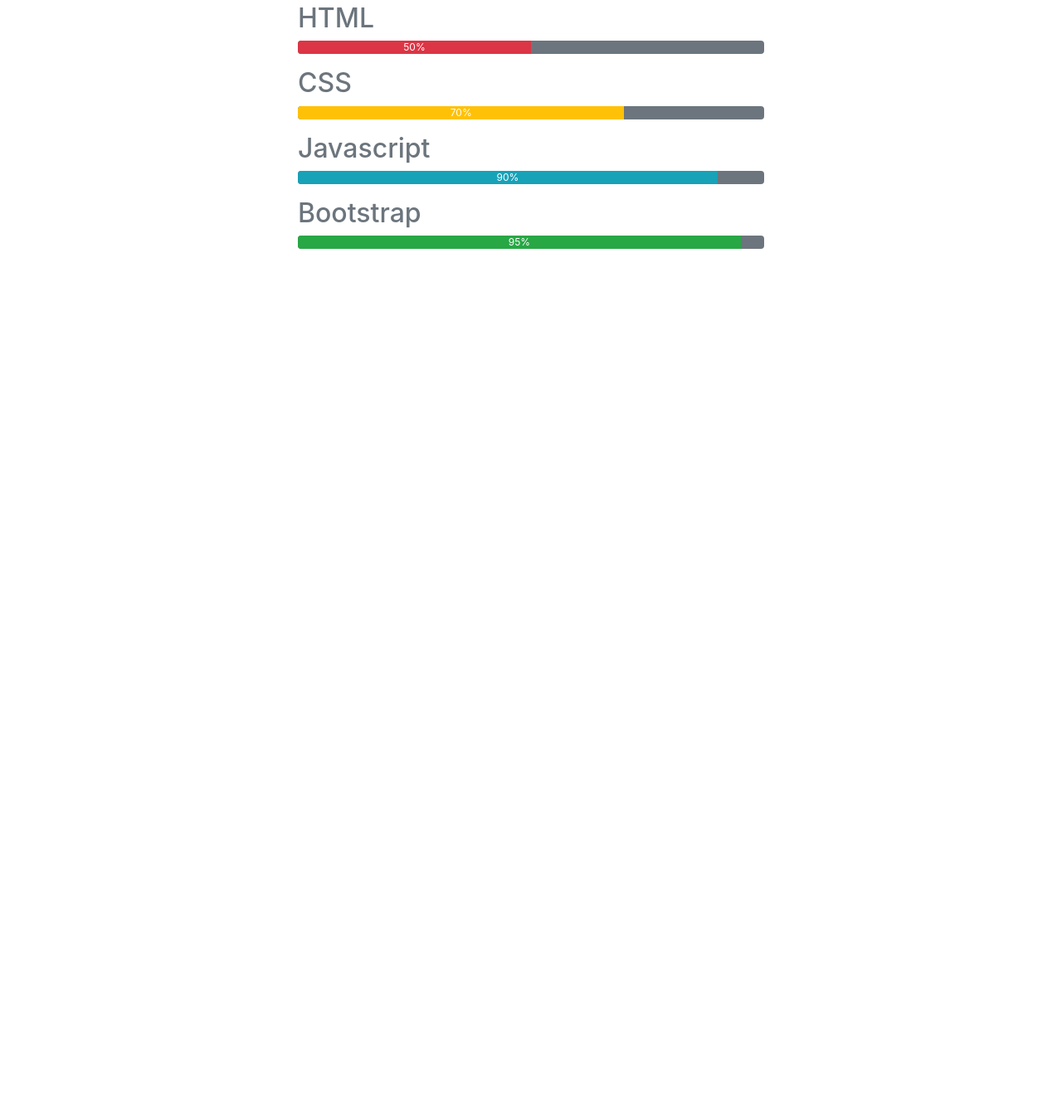
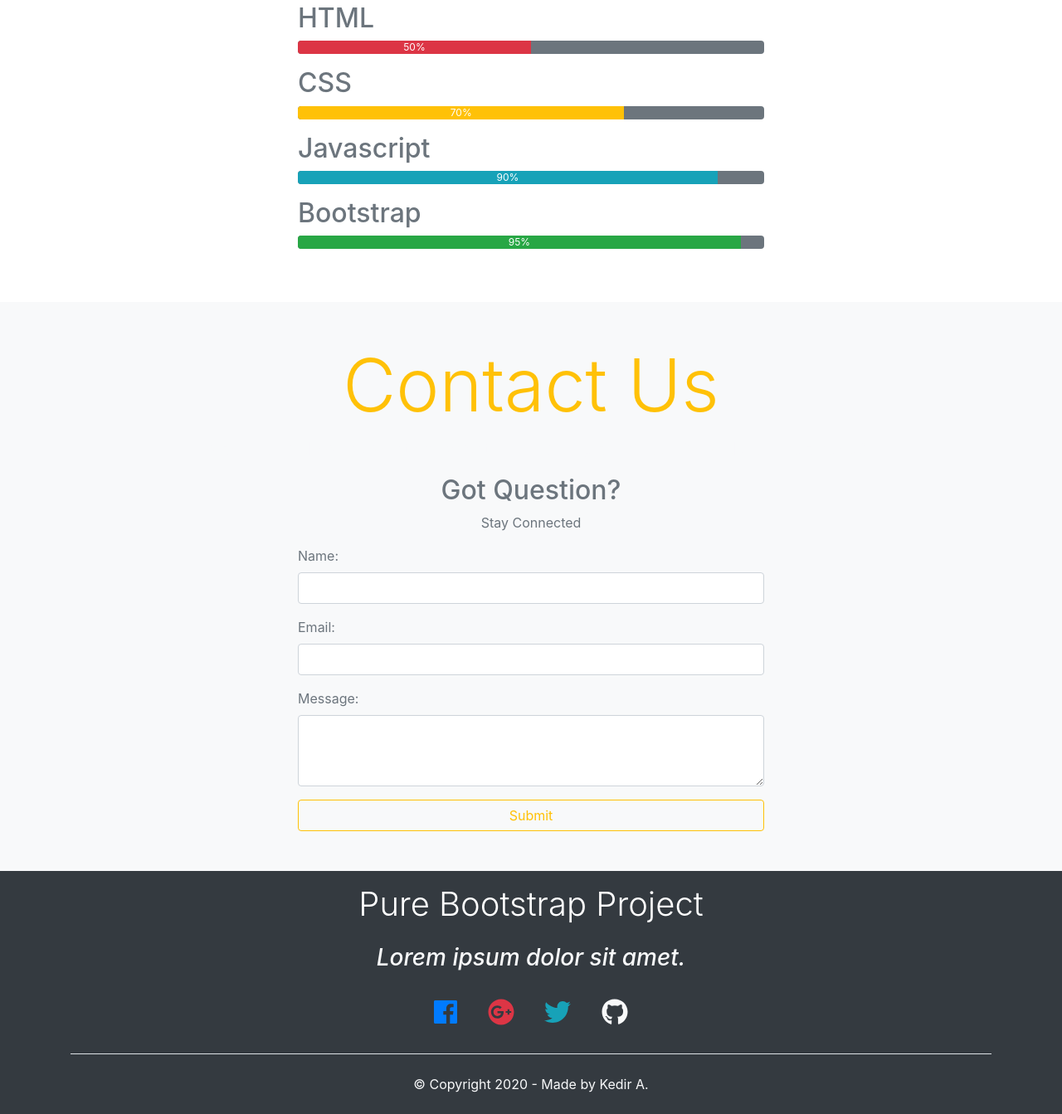
Before and after one commit to keddo/PureBootstrap, a plain HTML site: page index.html in a window 1280 px wide. Shown: the part 2948-4291 px from the top of the page at 83% size. Before the commit the page ends 3312 px from the top, so only its background shows below. Drawn offline with nearby package versions, Linux system fonts and the light colour scheme.

Commit message:
Contact form and footer added

```diff
--- a/index.html
+++ b/index.html
@@ -259,6 +259,64 @@
            </div>
        </section>
     <!-- End of Progress -->
+    <!-- contact -->
+    <section class="p-5 bg-light">
+      <div class="container-fluid">
+         <!-- title -->
+         <div class="col text-center mb-3">
+          <h1 class="text-warning display-2">Contact Us</h1>
+          <p class="lead text-light">Lorem ipsum dolor, sit amet consectetur adipisicing elit. Suscipit blanditiis itaque quod?</p>
+        </div>
+        <!-- end of title -->
+       <div class="row justify-content-center">
+         <div class="col-lg-6 col-md-8 col-sm-10">
+           <div class="text-center text-secondary">
+             <h2>Got Question?</h2>
+             <p>Stay Connected</p>
+           </div>
+           <form class="text-muted">
+             <div class="form-group">
+               <label for="name">Name:</label>
+               <input type="text" class="form-control" id="name">
+             </div>
+             <div class="form-group">
+               <label for="email">Email:</label>
+               <input type="text" class="form-control" id="email">
+             </div>
+             <div class="form-group">
+               <label for="message">Message:</label>
+               <textarea type="text" rows="3" class="form-control" id="message"></textarea>
+             </div>
+             <button class="btn btn-block btn-outline-warning" type="submit">Submit</button>
+           </form>
+         </div>
+       </div>
+
+      </div>
+    </section>
+    <!-- end of contact -->
+
+     <!-- Footer -->
+
+     <footer class="bg-dark">
+       <div class="container">
+         <div class="row">
+           <div class="col text-center">
+             <h1 class="text-white font-weight-light text-capitalize p-3">Pure Bootstrap Project</h1>
+             <h3 class="text-light font-weight font-italic mb-3">Lorem ipsum dolor sit amet.</h3>
+
+             <div class="py-3 my-3">
+               <a href="#"><i class="fab fa-facebook fa-2x text-primary mx-3"></i></a>
+               <a href="#"><i class="fab fa-google-plus fa-2x text-danger mx-3"></i></a>
+               <a href="#"><i class="fab fa-twitter fa-2x text-info mx-3"></i></a>
+               <a href="#"><i class="fab fa-github fa-2x text-light mx-3"></i></a>
+             </div>
+             <p class="border-top text-light py-4 m-0">&copy; Copyright 2020 - Made by Kedir A.</p>
+           </div>
+         </div>
+       </div>
+     </footer>
+     <!-- End of Footer -->
     <!-- jQuery first, then Popper.js, then Bootstrap JS -->
     <script src="https://code.jquery.com/jquery-3.3.1.slim.min.js" integrity="sha384-q8i/X+965DzO0rT7abK41JStQIAqVgRVzpbzo5smXKp4YfRvH+8abtTE1Pi6jizo" crossorigin="anonymous"></script>
     <script src="https://cdnjs.cloudflare.com/ajax/libs/popper.js/1.14.3/umd/popper.min.js" integrity="sha384-ZMP7rVo3mIykV+2+9J3UJ46jBk0WLaUAdn689aCwoqbBJiSnjAK/l8WvCWPIPm49" crossorigin="anonymous"></script>
```
